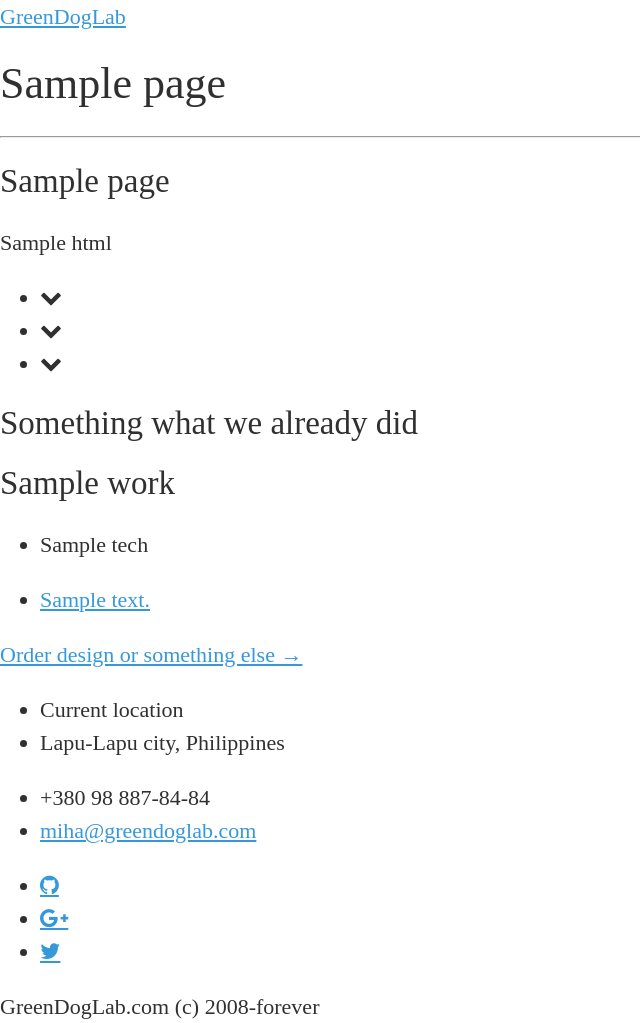
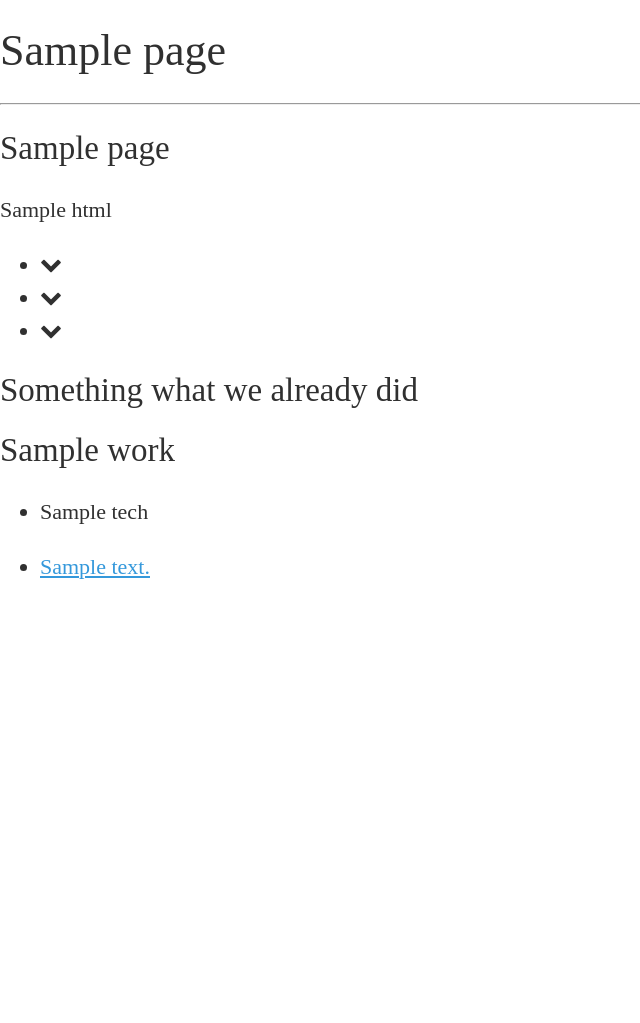
Before and after one commit to greendoglab/greendoglab.com, a Python web app: template src/templates/home.html in a window 1280 px wide. Shown: the whole page, without its empty margins (0-640 px from the left). After the commit the page ends 579 px from the top, so only its background shows below. Run offline with Jinja, Linux system fonts and the light colour scheme; the template is opened without the code that fills it: most values are stand-ins (such as "Sample title", 1, 10 or a date in 2020); style sheets or scripts are compiled from the project's sources; some libraries are stand-ins or nearby versions.

Commit message:
Cleanup base.html.

```diff
--- a/src/templates/base.html
+++ b/src/templates/base.html
@@ -1,5 +1,5 @@
 <!DOCTYPE html>
-<html lang="ru-RU">
+<html lang="en-US">
 <head>
 <meta charset="UTF-8">
 <meta http-equiv="X-UA-Compatible" content="IE=edge, chrome=1">
@@ -29,65 +29,12 @@
 <![endif]-->
 
 <!-- random stats & others -->
-<meta name='freelancehunt-verification' content='1206e9001b260a4' />
 
 </head>
 <body>
 
-<!-- header -->
-<header class="site-header {% block header_class %}{% endblock %}">
-    <a href="{{ url_for("index") }}" class="menu-logo"></a>
-    <a href="{{ url_for("index") }}" class="green-word">GreenDogLab</a>
-</header>
-<!-- /header -->
-
 {% block content %}
 {% endblock content %}
 
-<!-- aside -->
-<aside class="big-title-line">
-    <a href="mailto:miha@greendoglab.com" class="green-link" ng-hide="hideOrderLink">Order design or something else &rarr;</a>
-</aside>
-<!-- /aside -->
-
-<!-- footer -->
-<footer class="site-footer">
-    <!-- column location-list-->
-    <div  class="column location-list">
-        <ul>
-            <li>Current location</li>
-            <li class="location">Lapu-Lapu city, Philippines</li>
-        </ul>
-    </div>
-    <!-- /column location-list-->
-    <!-- column -->
-    <div  class="column">
-        <ul>
-            <li>+380 98 887-84-84</li>
-            <li><a href="mailto:miha@greendoglab.com">miha@greendoglab.com</a></li>
-        </ul>
-    </div>
-    <!-- /column -->
-    <!-- column social-->
-    <div  class="column social">
-        <ul>
-            <li><a href="https://github.com/greendoglab" target="_blanc" class="fa fa-github"></a></li>
-            <li><a href="#" target="_blanc" class="fa fa-google-plus"></a></li>
-            <li><a href="#" target="_blanc" class="fa fa-twitter"></a></li>
-        </ul>
-    </div>
-    <!-- /column social-->
-    <!-- column -->
-    <div  class="column">
-        <span>GreenDogLab.com (c) 2008-forever</span>
-    </div>
-    <!-- /column -->
-</footer>
-<!-- /footer -->
-
-<div class="ua-label-box">
-    <div class="ua-label"></div>
-</div>
-
 </body>
 </html>
```
